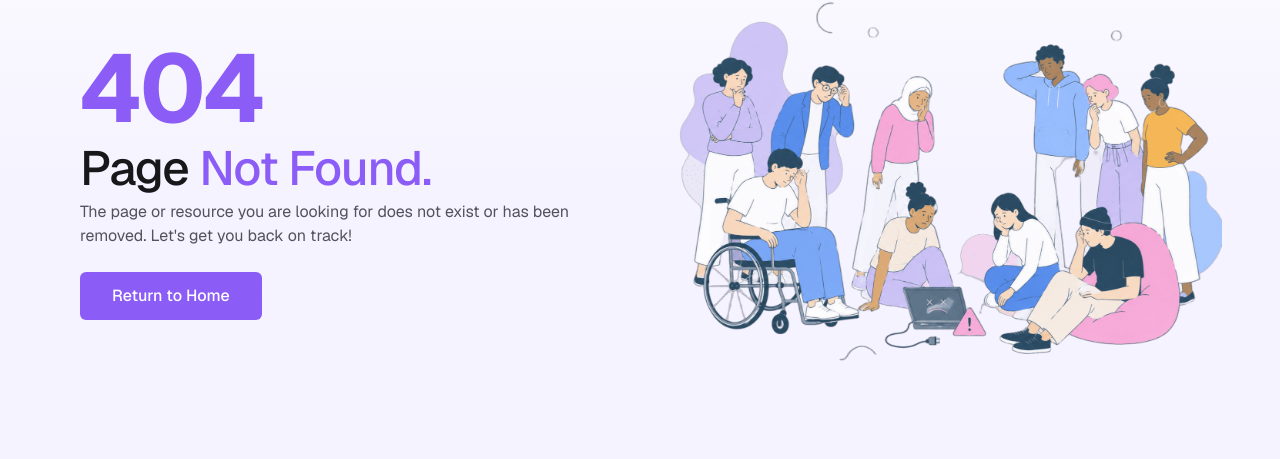
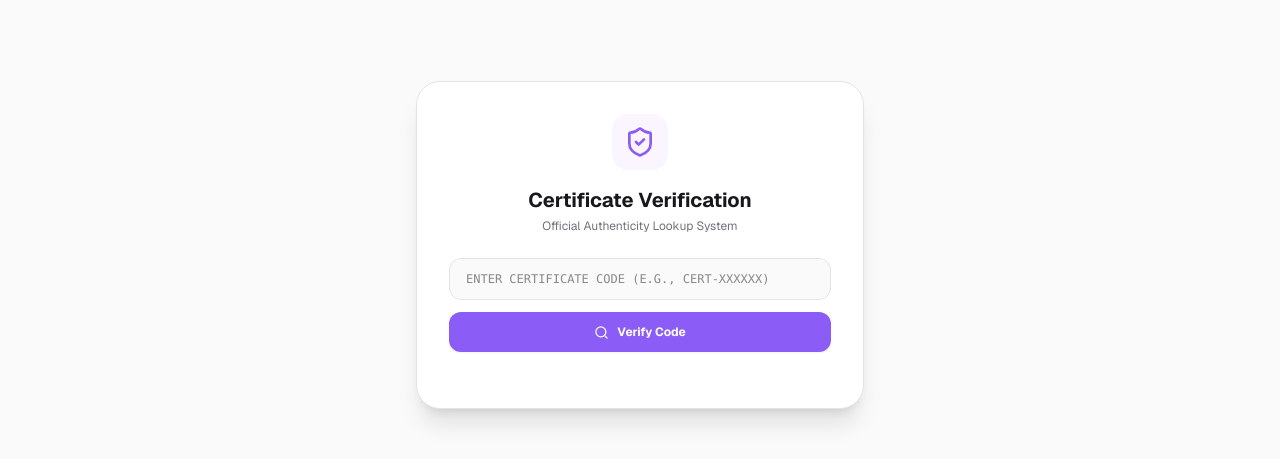
Before and after one commit to nathsuki73/gadvance, a Next.js app: page /verify in a window 1280 px wide. Before the commit this address had no page. Shown: the part 220-679 px from the top of the page. Built offline with nearby package versions, Linux system fonts and the light colour scheme; no server answers.

Commit message:
feat(VerifyPage): add certificate verification functionality with loading and error handling

```diff
--- /dev/null
+++ b/app/(public)/(pages)/verify/page.tsx
@@ -0,0 +1,205 @@
+"use client";
+
+import { useEffect, useState, Suspense } from "react";
+import { useSearchParams } from "next/navigation";
+import {
+  CheckCircle2,
+  XCircle,
+  Loader2,
+  ShieldCheck,
+  Search,
+} from "lucide-react";
+
+function VerifyContent() {
+  const searchParams = useSearchParams();
+  const initialCode = searchParams.get("code") || "";
+
+  const [inputCode, setInputCode] = useState(initialCode);
+  const [isLoading, setIsLoading] = useState(false);
+  const [certData, setCertData] = useState<any>(null);
+  const [errorMsg, setErrorMsg] = useState("");
+
+  const performVerification = async (verifyCode: string) => {
+    if (!verifyCode.trim()) return;
+    setIsLoading(true);
+    setErrorMsg("");
+    setCertData(null);
+
+    try {
+      // 🔑 Use standard native fetch for public routes to avoid auth redirects
+      const apiUrl =
+        process.env.NEXT_PUBLIC_API_URL || "http://192.168.1.14:8000/api";
+      const response = await fetch(
+        `${apiUrl}/api/certificates/verify?code=${encodeURIComponent(verifyCode)}`,
+        {
+          method: "GET",
+          headers: {
+            "Content-Type": "application/json",
+            Accept: "application/json",
+          },
+        },
+      );
+
+      const data = await response.json();
+
+      if (response.ok && data.valid) {
+        setCertData(data.data);
+      } else {
+        setErrorMsg(data?.message || "Invalid or expired certificate code.");
+      }
+    } catch (err: any) {
+      setErrorMsg(
+        err?.message ||
+          "Failed to connect to verification server or invalid code.",
+      );
+    } finally {
+      setIsLoading(false);
+    }
+  };
+
+  // 🔑 Auto-verify if code exists in URL query parameter on initial load
+  useEffect(() => {
+    if (initialCode) {
+      performVerification(initialCode);
+    }
+  }, [initialCode]);
+
+  const handleManualSubmit = (e: React.FormEvent) => {
+    e.preventDefault();
+    if (!inputCode.trim()) return;
+    performVerification(inputCode);
+  };
+
+  return (
+    <div className="min-h-screen bg-zinc-50 flex flex-col items-center justify-center p-4 font-sans">
+      <div className="w-full max-w-md bg-white border border-zinc-200 rounded-3xl shadow-xl overflow-hidden p-8">
+        <div className="flex justify-center mb-4">
+          <div className="p-3 bg-purple-50 rounded-2xl text-[#8b5cf6]">
+            <ShieldCheck size={32} />
+          </div>
+        </div>
+
+        <h1 className="text-xl font-bold text-zinc-900 text-center mb-1">
+          Certificate Verification
+        </h1>
+        <p className="text-xs text-zinc-500 text-center mb-6">
+          Official Authenticity Lookup System
+        </p>
+
+        {/* Manual Code Input Form */}
+        <form onSubmit={handleManualSubmit} className="space-y-3 mb-6">
+          <div className="relative">
+            <input
+              type="text"
+              placeholder="Enter certificate code (e.g., CERT-XXXXXX)"
+              value={inputCode}
+              onChange={(e) => setInputCode(e.target.value)}
+              className="w-full text-xs font-mono font-medium border border-zinc-200 rounded-xl px-4 py-3 bg-zinc-50 focus:bg-white focus:ring-2 focus:ring-[#8b5cf6] outline-none transition-all uppercase"
+            />
+          </div>
+          <button
+            type="submit"
+            disabled={isLoading}
+            className="w-full flex items-center justify-center gap-2 rounded-xl bg-[#8b5cf6] py-3 text-xs font-bold text-white hover:bg-[#7c3aed] transition-all cursor-pointer disabled:opacity-50 shadow-xs"
+          >
+            {isLoading ? (
+              <Loader2 size={15} className="animate-spin" />
+            ) : (
+              <Search size={15} />
+            )}
+            <span>Verify Code</span>
+          </button>
+        </form>
+
+        {/* Results Area */}
+        {isLoading && !certData ? (
+          <div className="flex flex-col items-center justify-center py-8 space-y-3 border-t border-zinc-100 pt-6">
+            <Loader2 className="animate-spin text-[#8b5cf6]" size={28} />
+            <p className="text-xs text-zinc-500 font-medium">
+              Verifying certificate details...
+            </p>
+          </div>
+        ) : certData ? (
+          <div className="space-y-4 animate-in fade-in duration-300 border-t border-zinc-100 pt-6">
+            <div className="flex items-center justify-center gap-2 text-emerald-600 bg-emerald-50 border border-emerald-100 py-2.5 px-4 rounded-xl text-xs font-bold">
+              <CheckCircle2 size={16} />
+              <span>Valid & Authentic Certificate</span>
+            </div>
+
+            <div className="bg-zinc-50 border border-zinc-200 rounded-2xl p-4 text-left space-y-3">
+              <div>
+                <span className="text-[10px] font-bold uppercase tracking-wider text-zinc-400">
+                  Recipient Name
+                </span>
+                <p className="text-sm font-bold text-zinc-800">
+                  {certData.recipient_name}
+                </p>
+              </div>
+              <div>
+                <span className="text-[10px] font-bold uppercase tracking-wider text-zinc-400">
+                  Completed Program
+                </span>
+                <p className="text-sm font-bold text-zinc-800">
+                  {certData.learning_plan}
+                </p>
+              </div>
+              <div className="grid grid-cols-2 gap-2 pt-2 border-t border-zinc-200/60">
+                <div>
+                  <span className="text-[10px] font-bold uppercase tracking-wider text-zinc-400">
+                    Verification Code
+                  </span>
+                  <p className="text-xs font-mono font-bold text-[#8b5cf6]">
+                    {certData.verify_code}
+                  </p>
+                </div>
+                <div>
+                  <span className="text-[10px] font-bold uppercase tracking-wider text-zinc-400">
+                    Issued Date
+                  </span>
+                  <p className="text-xs font-semibold text-zinc-700">
+                    {certData.issued_at}
+                  </p>
+                </div>
+              </div>
+            </div>
+
+            {certData.download_url && (
+              <a
+                href={certData.download_url}
+                target="_blank"
+                rel="noopener noreferrer"
+                className="block w-full text-center py-2.5 bg-zinc-900 text-white rounded-xl text-xs font-bold hover:bg-zinc-800 transition-colors"
+              >
+                View Official Certificate PDF
+              </a>
+            )}
+          </div>
+        ) : errorMsg ? (
+          <div className="space-y-3 animate-in fade-in duration-300 border-t border-zinc-100 pt-6 text-center">
+            <div className="flex items-center justify-center gap-2 text-rose-600 bg-rose-50 border border-rose-100 py-2.5 px-4 rounded-xl text-xs font-bold">
+              <XCircle size={16} />
+              <span>Invalid Certificate</span>
+            </div>
+            <p className="text-xs text-zinc-500 bg-zinc-50 border border-zinc-200 rounded-xl p-4">
+              {errorMsg}
+            </p>
+          </div>
+        ) : null}
+      </div>
+    </div>
+  );
+}
+
+export default function VerifyPage() {
+  return (
+    <Suspense
+      fallback={
+        <div className="min-h-screen bg-zinc-50 flex items-center justify-center">
+          <Loader2 className="animate-spin text-[#8b5cf6]" size={32} />
+        </div>
+      }
+    >
+      <VerifyContent />
+    </Suspense>
+  );
+}
```
